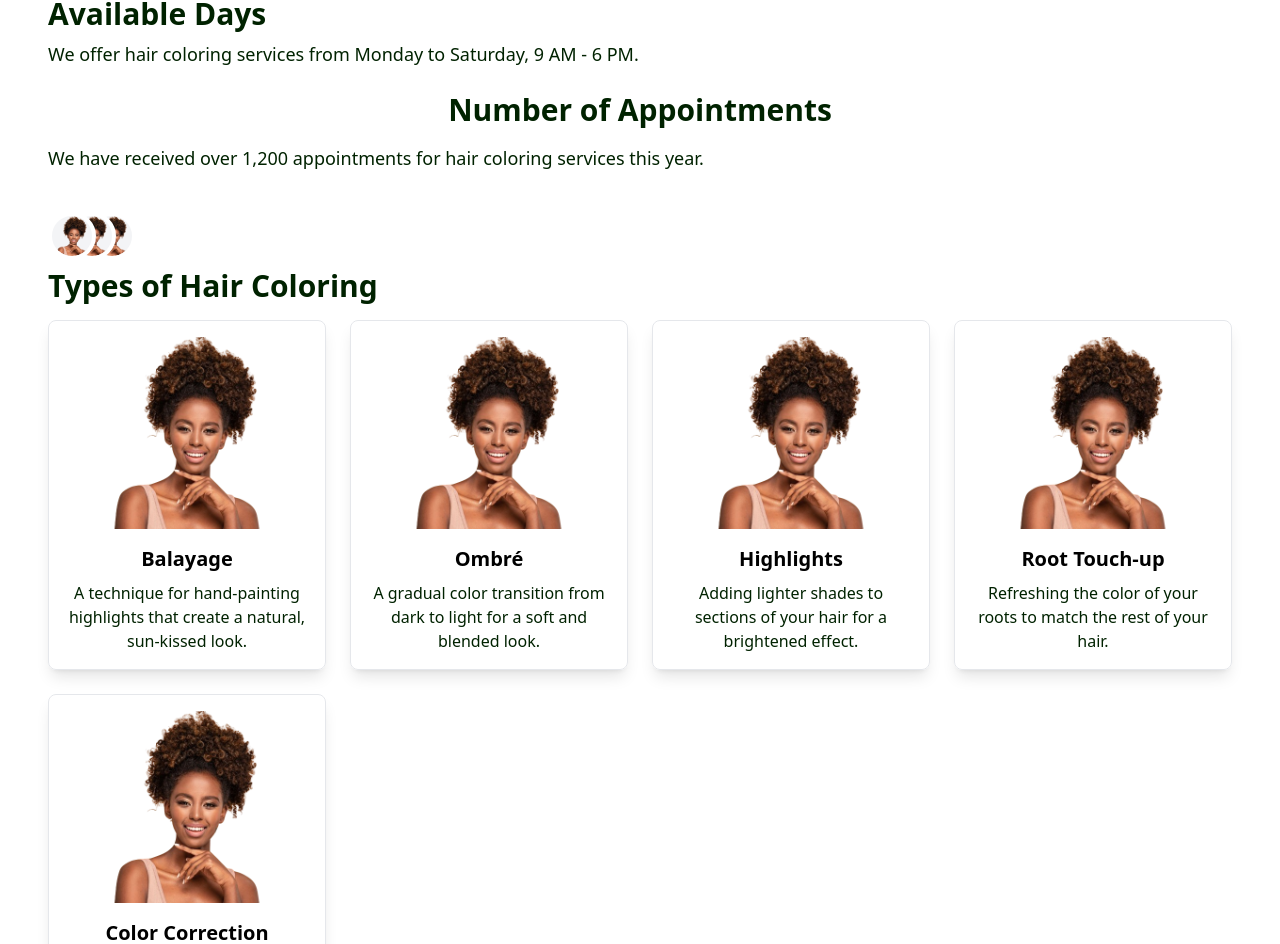
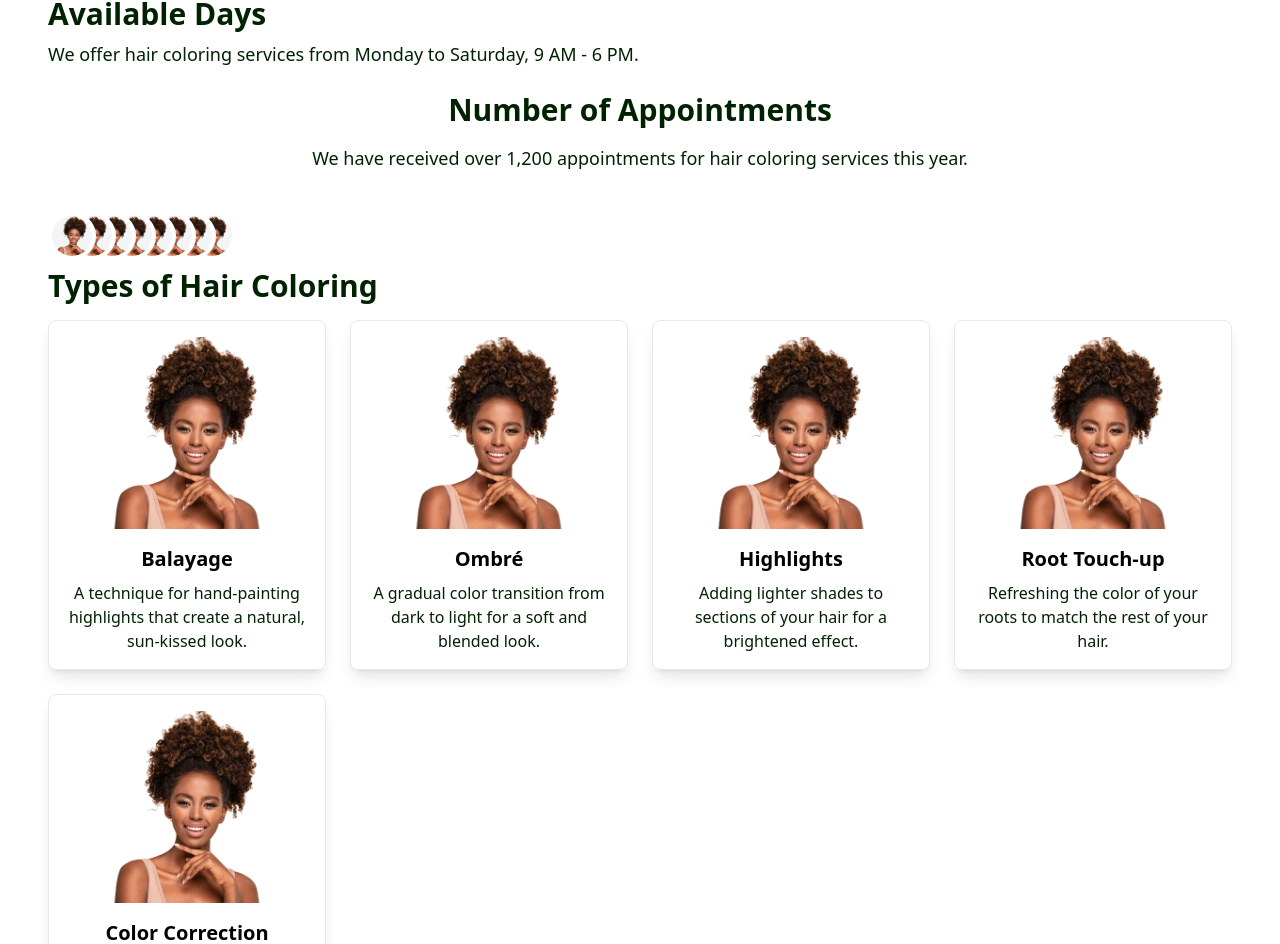
Before and after one commit to karoshalex0873/Queens-Salon, a React (Vite) app: page / in a window 1280 px wide. Shown: the part 2310-3254 px from the top of the page. Built offline with nearby package versions, Linux system fonts and the light colour scheme.

Commit message:
Creted a componet for Hair coloring

```diff
--- a/src/containers/Haircolor.jsx
+++ b/src/containers/Haircolor.jsx
@@ -11,6 +11,11 @@ import emmaRoberts from '../assets/Hero.png'; // Replace with actual image
 import personImage1 from '../assets/Hero.png'; // Replace with actual images
 import personImage2 from '../assets/Hero.png'; // Replace with actual images
 import personImage3 from '../assets/Hero.png'; // Replace with actual images
+import personImage4 from '../assets/Hero.png'; // Replace with actual images
+import personImage5 from '../assets/Hero.png'; // Replace with actual images
+import personImage6 from '../assets/Hero.png'; // Replace with actual images
+import personImage7 from '../assets/Hero.png'; // Replace with actual images
+import personImage8 from '../assets/Hero.png'; // Replace with actual images
 
 const Haircolor = () => {
   useEffect(() => {
@@ -40,31 +45,31 @@ const Haircolor = () => {
 
       <div className="relative mb-8" data-aos="fade-up" data-aos-delay="900">
         <h2 className="text-xl md:text-2xl lg:text-3xl font-semibold text-primaryDark mb-4 text-center">Number of Appointments</h2>
-            <p className="text-base md:text-lg text-primaryDark text-start mb-4">We have received over 1,200 appointments for hair coloring services this year.</p>
+        <p className="text-base md:text-lg text-primaryDark text-center mb-4">We have received over 1,200 appointments for hair coloring services this year.</p>
         <div className="relative flex justify-center py-6">
-                <div className="absolute w-12 h-12 rounded-full border-4 border-white bg-gray-100 flex items-center justify-center overflow-hidden" style={{ left: '0', zIndex: 3 }}>
+            <div className="absolute w-12 h-12 rounded-full border-4 border-white bg-gray-100 flex items-center justify-center overflow-hidden" style={{ left: '0', zIndex: 8 }}>
             <img src={personImage1} alt="Person 1" className="w-full h-full object-cover rounded-full" />
             </div>
-                <div className="absolute w-12 h-12 rounded-full border-4 border-white bg-gray-100 flex items-center justify-center overflow-hidden" style={{ left: '20px', zIndex: 2 }}>
+            <div className="absolute w-12 h-12 rounded-full border-4 border-white bg-gray-100 flex items-center justify-center overflow-hidden" style={{ left: '20px', zIndex: 7 }}>
             <img src={personImage2} alt="Person 2" className="w-full h-full object-cover rounded-full" />
             </div>
-                <div className="absolute w-12 h-12 rounded-full border-4 border-white bg-gray-100 flex items-center justify-center overflow-hidden" style={{ left: '40px', zIndex: 1 }}>
+            <div className="absolute w-12 h-12 rounded-full border-4 border-white bg-gray-100 flex items-center justify-center overflow-hidden" style={{ left: '40px', zIndex: 6 }}>
             <img src={personImage3} alt="Person 3" className="w-full h-full object-cover rounded-full" />
             </div>
-                <div className="absolute w-12 h-12 rounded-full border-4 border-white bg-gray-100 flex items-center justify-center overflow-hidden" style={{ left: '40px', zIndex: 1 }}>
-                <img src={personImage3} alt="Person 3" className="w-full h-full object-cover rounded-full" />
+            <div className="absolute w-12 h-12 rounded-full border-4 border-white bg-gray-100 flex items-center justify-center overflow-hidden" style={{ left: '60px', zIndex: 5 }}>
+            <img src={personImage4} alt="Person 4" className="w-full h-full object-cover rounded-full" />
             </div>
-                <div className="absolute w-12 h-12 rounded-full border-4 border-white bg-gray-100 flex items-center justify-center overflow-hidden" style={{ left: '40px', zIndex: 1 }}>
-                <img src={personImage3} alt="Person 3" className="w-full h-full object-cover rounded-full" />
+            <div className="absolute w-12 h-12 rounded-full border-4 border-white bg-gray-100 flex items-center justify-center overflow-hidden" style={{ left: '80px', zIndex: 4 }}>
+            <img src={personImage5} alt="Person 5" className="w-full h-full object-cover rounded-full" />
             </div>
-                <div className="absolute w-12 h-12 rounded-full border-4 border-white bg-gray-100 flex items-center justify-center overflow-hidden" style={{ left: '40px', zIndex: 1 }}>
-                <img src={personImage3} alt="Person 3" className="w-full h-full object-cover rounded-full" />
+            <div className="absolute w-12 h-12 rounded-full border-4 border-white bg-gray-100 flex items-center justify-center overflow-hidden" style={{ left: '100px', zIndex: 3 }}>
+            <img src={personImage6} alt="Person 6" className="w-full h-full object-cover rounded-full" />
             </div>
-                <div className="absolute w-12 h-12 rounded-full border-4 border-white bg-gray-100 flex items-center justify-center overflow-hidden" style={{ left: '40px', zIndex: 1 }}>
-                <img src={personImage3} alt="Person 3" className="w-full h-full object-cover rounded-full" />
+            <div className="absolute w-12 h-12 rounded-full border-4 border-white bg-gray-100 flex items-center justify-center overflow-hidden" style={{ left: '120px', zIndex: 2 }}>
+            <img src={personImage7} alt="Person 7" className="w-full h-full object-cover rounded-full" />
             </div>
-                <div className="absolute w-12 h-12 rounded-full border-4 border-white bg-gray-100 flex items-center justify-center overflow-hidden" style={{ left: '40px', zIndex: 1 }}>
-                <img src={personImage3} alt="Person 3" className="w-full h-full object-cover rounded-full" />
+            <div className="absolute w-12 h-12 rounded-full border-4 border-white bg-gray-100 flex items-center justify-center overflow-hidden" style={{ left: '140px', zIndex: 1 }}>
+            <img src={personImage8} alt="Person 8" className="w-full h-full object-cover rounded-full" />
             </div>
         </div>
         </div>
```
Lines whose indentation alone changed are shown as unchanged.
